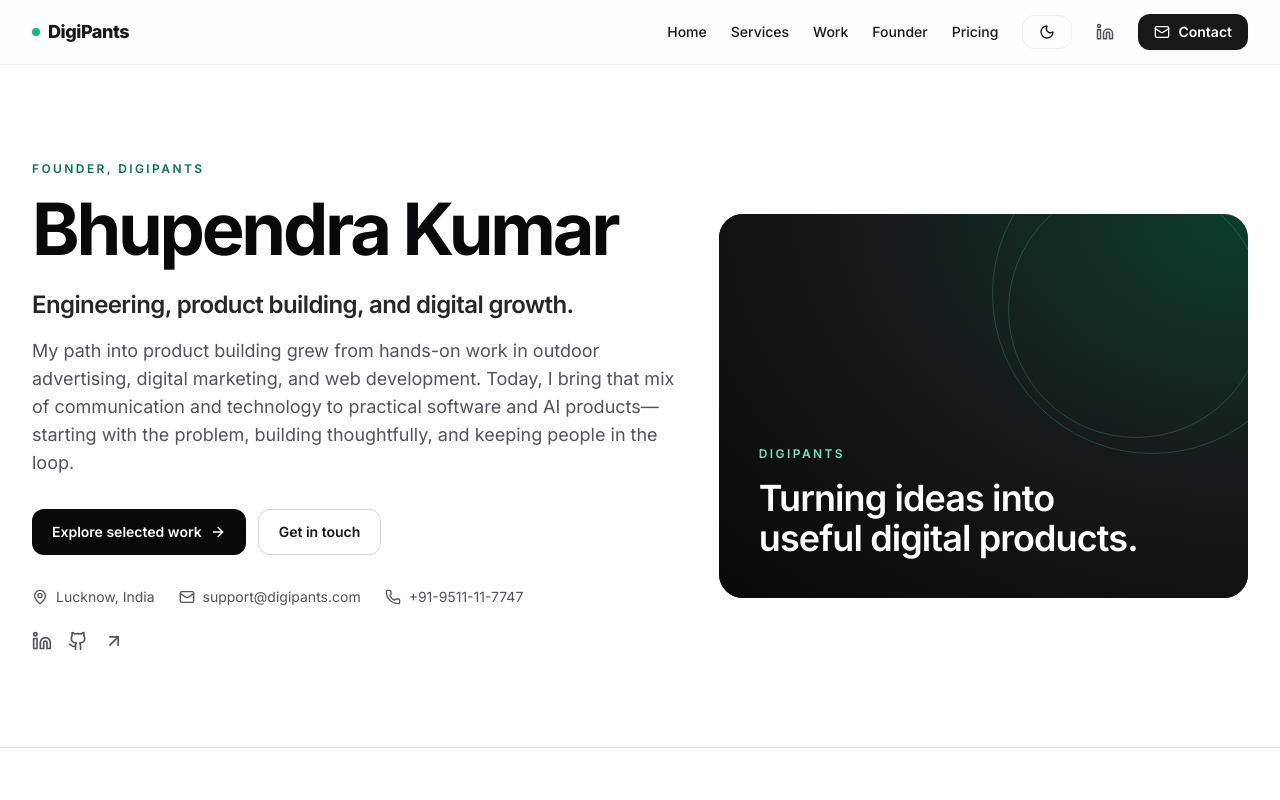
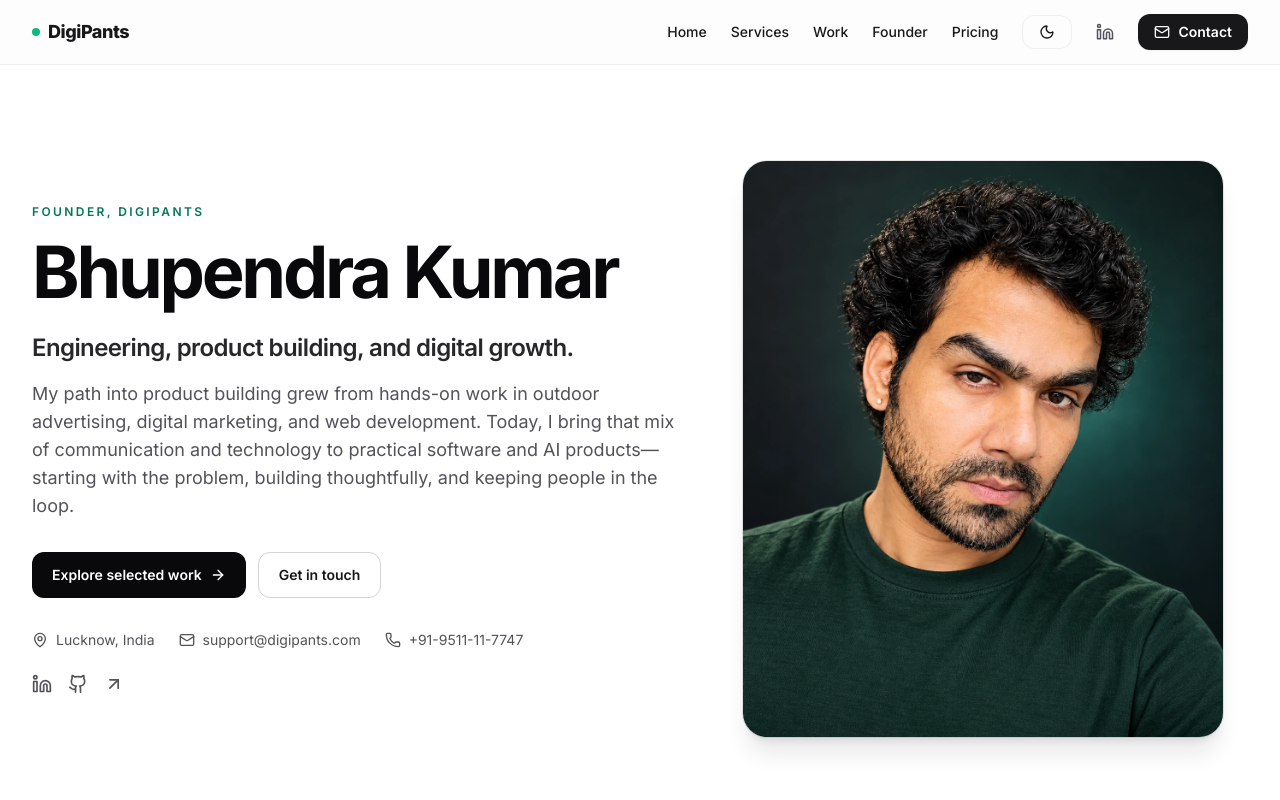
Before and after one commit to digipants/digipants-next, a Next.js app: page /bhupendra in a window 1280 px wide. Shown: the top 800 px of the page. Built offline with nearby package versions, Linux system fonts and the light colour scheme.

Commit message:
feat: add founder portrait and social card (#30)
* feat: add founder portrait and social card

* chore: remove redundant founder portrait source

```diff
--- a/app/bhupendra/layout.tsx
+++ b/app/bhupendra/layout.tsx
@@ -14,10 +14,10 @@
     siteName: "DigiPants",
     images: [
       {
-        url: "/aegisprotection.webp",
-        width: 1920,
-        height: 1038,
-        alt: "AegisProtection digital safety platform by DigiPants",
+        url: "/bhupendra-og.jpg",
+        width: 1200,
+        height: 630,
+        alt: "Bhupendra Kumar, founder of DigiPants",
       },
     ],
     locale: "en_IN",
@@ -30,10 +30,10 @@
       "Meet Bhupendra Kumar, founder of DigiPants, building software, digital products, and growth-focused web experiences.",
     images: [
       {
-        url: "/aegisprotection.webp",
-        width: 1920,
-        height: 1038,
-        alt: "AegisProtection digital safety platform by DigiPants",
+        url: "/bhupendra-og.jpg",
+        width: 1200,
+        height: 630,
+        alt: "Bhupendra Kumar, founder of DigiPants",
       },
     ],
   },
--- a/app/bhupendra/page.tsx
+++ b/app/bhupendra/page.tsx
@@ -61,14 +61,16 @@
             </div>
           </div>
 
-          <div className="relative flex min-h-72 items-end overflow-hidden rounded-3xl bg-zinc-950 p-7 text-white sm:min-h-96 sm:p-10 dark:bg-zinc-900">
-            <div aria-hidden="true" className="absolute inset-0 bg-[radial-gradient(ellipse_at_top_right,_var(--tw-gradient-stops))] from-emerald-500/30 via-zinc-900 to-zinc-950 dark:via-zinc-900 dark:to-zinc-950" />
-            <div aria-hidden="true" className="absolute right-[-4rem] top-[-5rem] h-64 w-64 rounded-full border border-emerald-300/20 sm:h-80 sm:w-80" />
-            <div aria-hidden="true" className="absolute right-[-1rem] top-[-2rem] h-48 w-48 rounded-full border border-emerald-300/20 sm:h-64 sm:w-64" />
-            <div className="relative max-w-sm">
-              <p className="text-xs font-semibold uppercase tracking-[0.2em] text-emerald-300">DigiPants</p>
-              <p className="mt-4 text-3xl font-semibold leading-tight tracking-tight sm:text-4xl">Turning ideas into useful digital products.</p>
-            </div>
+          <div className="relative mx-auto aspect-[5/6] w-full max-w-[480px] overflow-hidden rounded-3xl bg-zinc-100 shadow-xl shadow-zinc-900/10 ring-1 ring-zinc-900/10 dark:bg-zinc-900 dark:ring-white/10 lg:ml-auto">
+            <Image
+              src="/founder-bhupendra.webp"
+              alt="Portrait of Bhupendra Kumar, founder of DigiPants"
+              fill
+              priority
+              sizes="(min-width: 1024px) 40vw, (min-width: 640px) 60vw, 100vw"
+              style={{ objectPosition: "center 32%" }}
+              className="object-cover"
+            />
           </div>
         </div>
       </section>
```
Also changed, not shown: public/bhupendra-og.jpg (added), public/founder-bhupendra.webp (added).
